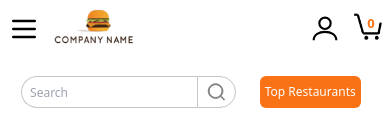
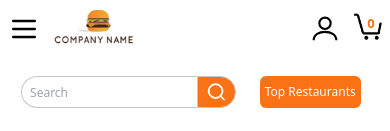
Before and after one commit to kishor300/Food-Order-App, a React (Vite) app: page / in a window 390 px wide. Shown: the top 131 px of the page. Built offline with nearby package versions, Linux system fonts and the light colour scheme.

Commit message:
Responsive Navbar Commit

```diff
--- a/src/components/Body.js
+++ b/src/components/Body.js
@@ -107,7 +107,7 @@ const BodyWithData = ({ restoArr, setRestoArr }) => {
                     />
                     <button
                         data-testid="search-button"
-                        className="border-[0.5px] p-1 rounded-r-[40px]
+                        className="border-[0.5px] p-1 rounded-r-[40px] bg-orange-500
                          outline-none border-[#c6c6c6] h-8
                          w-[10vw] sm:w-fit"
                         onClick={() => {
@@ -125,7 +125,7 @@ const BodyWithData = ({ restoArr, setRestoArr }) => {
                         }}>
                         <svg
                             xmlns="http://www.w3.org/2000/svg"
-                            fill="gray"
+                            fill="white"
                             height="18"
                             width="18"
                             viewBox="0 0 24 24"
@@ -137,7 +137,7 @@ const BodyWithData = ({ restoArr, setRestoArr }) => {
                                 clipRule="evenodd"
                                 d="M16.296 16.996a8 8 0 11.707-.708l3.909 3.91-.707.707-3.909-3.909zM18 11a7 7 0 00-14 0 7 7 0 1014 0z"
                                 fillRule="evenodd"
-                                stroke="gray"
+                                stroke="white"
                                 strokeWidth="1"
                             />
                         </svg>
```
